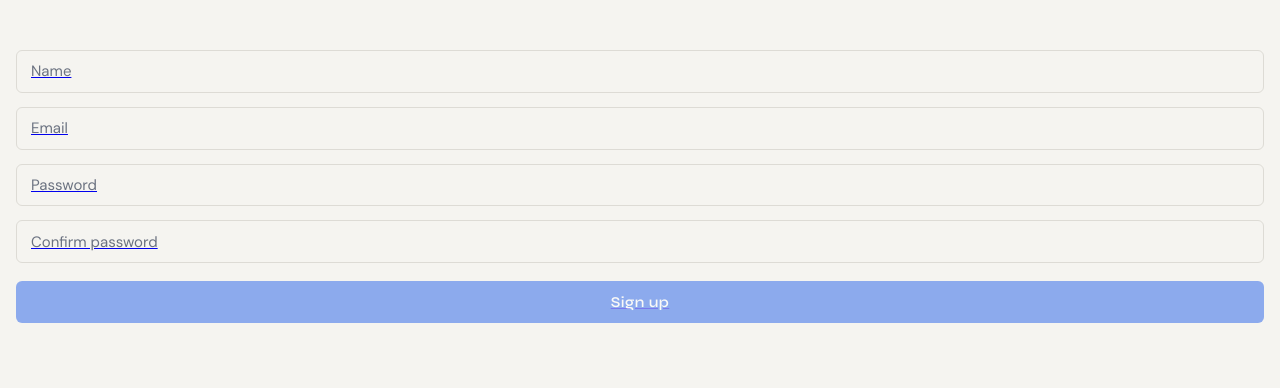
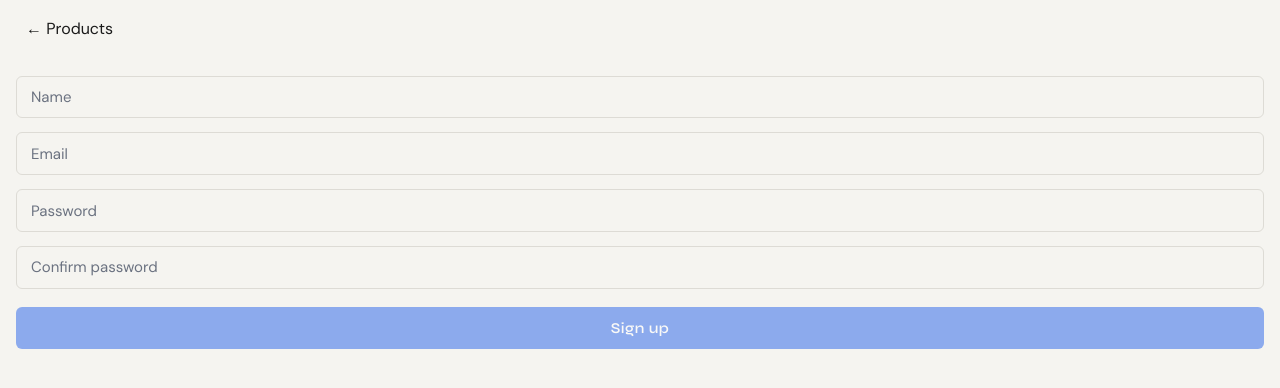
Before and after one commit to BohdanSharubin/online-store, a website with bundled scripts: page public/register.html in a window 1280 px wide. Shown: the part 58-446 px from the top of the page. Built offline with nearby package versions, Linux system fonts and the light colour scheme.

Commit message:
fix missing tag

```diff
--- a/public/register.html
+++ b/public/register.html
@@ -11,7 +11,7 @@
   <body>
     <h1>Sign up</h1>
     <nav>
-      <a href="/"← Products</a>
+      <a href="/"> ← Products</a>
     </nav>
 
     <form id="registerForm">
```
